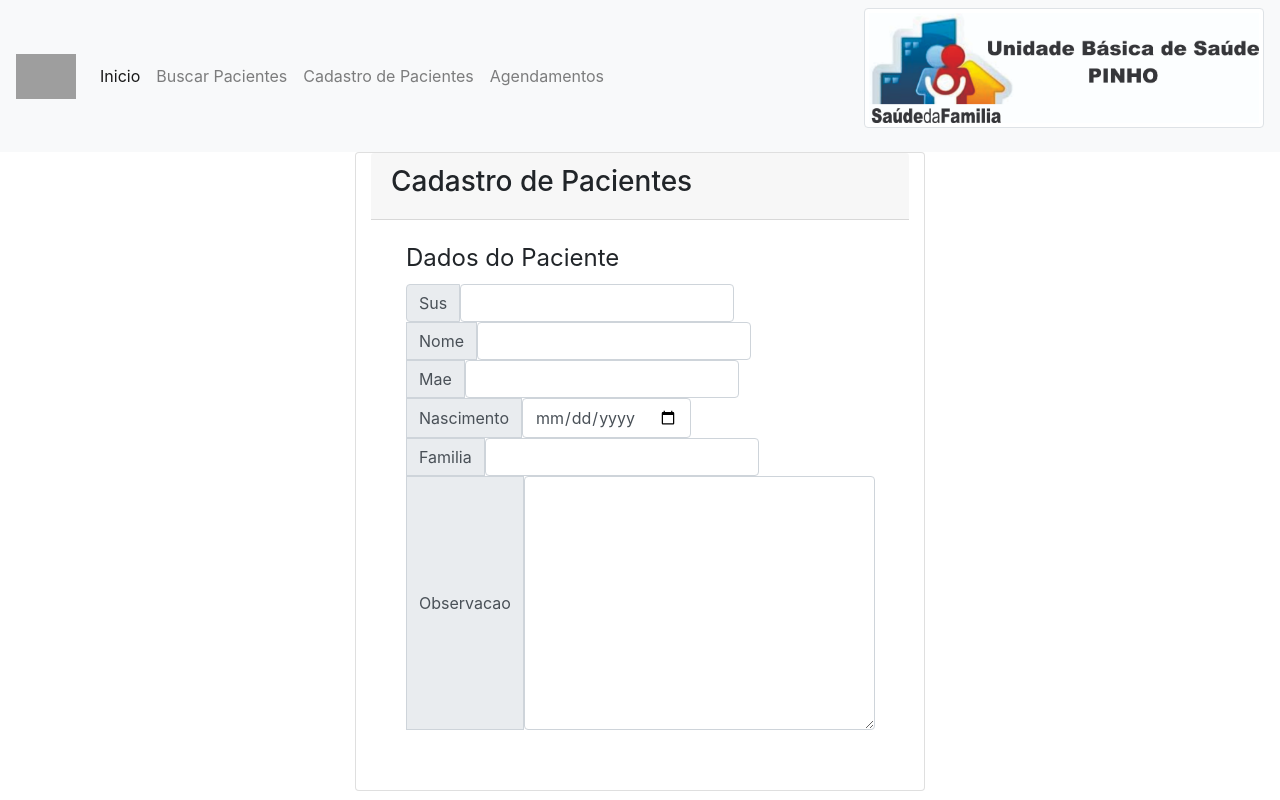
After one commit to danielcdl/Gerenciador_de_pacientes_UBS, a Django app: page /pacientes/cadpaciente/ in a window 1280 px wide. The commit adds this page. Run offline with Django 3.2, Linux system fonts and the light colour scheme; parts of the project's set-up code (start-up, migrations or seed data) failed here and were passed over; some libraries are stand-ins or nearby versions; grey boxes are pictures that could not be loaded.

Commit message:
campos de endereço do model Paciente removidos e inserido em um novo model Familia. criado o template para inserir familia; refatorado o codigo para pesquisa de dados do paciente.

```diff
--- a/pacientes/forms.py
+++ b/pacientes/forms.py
@@ -1,16 +1,16 @@
 from django import forms
 
 from .models import Paciente
+from .models import Familia
 
 
 class PacienteForm(forms.ModelForm):
     class Meta:
         model = Paciente
-        fields = [
-            "sus",
-            "nome",
-            "mae",
-            "nascimento",
-            "familia",
-            "observacao"
-        ]
+        fields = '__all__'
+
+
+class FamiliaForm(forms.ModelForm):
+    class Meta:
+        model = Familia
+        fields = '__all__'
--- a/pacientes/models.py
+++ b/pacientes/models.py
@@ -39,6 +39,15 @@ class Paciente(Model):
         blank=True
     )
 
+    objetos = Manager()
+
+    class Meta:
+        ordering = ['nome']
+
+
+class Familia(Model):
+    familia = PositiveIntegerField()
+
     tipo_logradouro = CharField(
         max_length=100,
         null=False,
@@ -77,4 +86,4 @@ class Paciente(Model):
     objetos = Manager()
 
     class Meta:
-        ordering = ['nome']
+        ordering = ['familia']
--- a/pacientes/urls.py
+++ b/pacientes/urls.py
@@ -1,11 +1,18 @@
 from django.urls import path
 
-from .views import Consultar, Cadastro, consultar_paciente
+from .views import Consultar
+from .views import Cadastro
+from .views import CadastroPaciente
+from .views import CadastroFamilia
+from .views import consultar_paciente
 
 app_name = 'pacientes'
 
 urlpatterns = [
     path('consultar/', Consultar.as_view(), name='consultar'),
     path('cadastro/', Cadastro.as_view(), name='cadastro'),
-    path('cadastro/dados/', consultar_paciente, name='dados'),
+    path('cadpaciente/', CadastroPaciente.as_view(), name='cadastro_paciente'),
+    path('cadfamilia/', CadastroFamilia.as_view(), name='cadastro_familia'),
+    path('cadpaciente/dados/', consultar_paciente),
+    path('cadfamilia/dados/', consultar_paciente),
 ]
--- a/pacientes/views.py
+++ b/pacientes/views.py
@@ -1,10 +1,13 @@
-from django.http import HttpResponseRedirect, JsonResponse
-from django.shortcuts import render
+from django.http import JsonResponse
+from django.shortcuts import render, redirect
 from django.core.paginator import Paginator
+from django.views.generic import TemplateView
 from django.views.generic import View
 
 from pacientes.forms import PacienteForm
+from pacientes.forms import FamiliaForm
 from pacientes.models import Paciente
+from pacientes.models import Familia
 
 
 class Consultar(View):
@@ -34,8 +37,12 @@ class Consultar(View):
         return render(request, self.template_name, {'pacientes': pacientes, 'paginado': paginado})
 
 
-class Cadastro(View):
+class Cadastro(TemplateView):
     template_name = 'pacientes/cadastro.html'
+
+
+class CadastroPaciente(View):
+    template_name = 'pacientes/cadastro_paciente.html'
     context = {}
     form_class = PacienteForm
 
@@ -43,22 +50,21 @@ class Cadastro(View):
         sus = self.request.POST.get('sus', '').strip()
         nome = self.request.POST.get('nome', '').lower().strip()
         paciente = None
-        mensagem = {}
-        if sus:
+
+        if sus != '':
             paciente = Paciente.objetos.filter(sus=sus).last()
 
         if sus == '' or paciente is None:
-            paciente = Paciente.objetos.filter(nome__iexact=nome)
+            paciente = Paciente.objetos.filter(nome__iexact=nome).last()
 
-        if paciente:
+        if paciente is not None:
             form = self.form_class(request.POST, instance=paciente)
         else:
             form = self.form_class(request.POST)
 
         if form.is_valid():
             form.save()
-            mensagem['sucesso'] = 'Paciente cadastrado com sucesso'
-            return render(request, 'pacientes/cadastro.html', {'mensagem': mensagem})
+            return redirect('pacientes:cadastro_paciente')
         else:
             self.context['form'] = form
             return render(request, self.template_name, self.context, )
@@ -69,26 +75,48 @@ class Cadastro(View):
         return render(request, self.template_name, self.context)
 
 
+class CadastroFamilia(View):
+    template_name = 'pacientes/cadastro_familia.html'
+    context = {}
+    form_class = FamiliaForm
+
+    def post(self, request):
+        n_familia = request.POST.get('familia')
+        familia = Familia.objetos.filter(familia=n_familia).last()
+
+        if familia is not None:
+            form = self.form_class(request.POST, instance=familia)
+        else:
+            form = self.form_class(request.POST)
+
+        if form.is_valid():
+            form.save()
+            return redirect('pacientes:paciente_cadastro')
+        else:
+            self.context['form'] = form
+            return render(request, self.template_name, self.context)
+
+    def get(self, request):
+        self.context['form'] = self.form_class
+        return render(request, self.template_name, self.context)
+
+
 def consultar_paciente(request):
     if request.method == "GET":
-        sus = request.GET.get('sus')
-        nome = request.GET.get('nome')
+        sus = request.GET.get('sus', '')
+        nome = request.GET.get('nome', '')
+        familia = request.GET.get('familia', '')
 
-        if sus:
-            paciente = Paciente.objetos.filter(sus=sus).last()
+        if sus != '':
+            dados = Paciente.objetos.filter(sus=sus).values().last()
+        elif nome != '':
+            dados = Paciente.objetos.filter(nome__iexact=nome).values().last()
         else:
-            paciente = Paciente.objetos.filter(nome__iexact=nome).last()
+            dados = Familia.objetos.filter(familia=familia).values().last()
 
-        if paciente is not None:
-            dados = {
-                'sus': paciente.sus,
-                'nome': paciente.nome,
-                'mae': paciente.mae,
-                'nascimento': paciente.nascimento,
-                'familia': paciente.familia,
-                'observacao': paciente.observacao,
-                'encontrado': True
-            }
+        if dados is not None:
+            dados = dict(dados)
+            dados['encontrado'] = True
         else:
             dados = {'encontrado': False}
         return JsonResponse(dados)
--- a/static/pacientes/js/cadastro.js
+++ b/static/pacientes/js/cadastro_paciente.js
@@ -1,6 +1,6 @@
 $(document).ready(function () {
-    $('#sus').on('blur', function () {
-        if (this.value) {
+    $('#id_sus').on('change', function () {
+        if (this.value !== '') {
             $.ajax({
                 url: "dados/",
                 type: "GET",
@@ -11,11 +11,11 @@ $(document).ready(function () {
                         let reset = $('#reset');
                         let msg = $('#msg');
                         $('#encontrado').attr('value', 'encontrado');
-                        $('#nome').val(dados.nome);
-                        $('#mae').val(dados.mae);
-                        $('#nascimento').val(dados.nascimento);
-                        $('#familia').val(dados.familia);
-                        $('#observacao').val(dados.observacao);
+                        $('#id_nome').val(dados.nome);
+                        $('#id_mae').val(dados.mae);
+                        $('#id_nascimento').val(dados.nascimento);
+                        $('#id_familia').val(dados.familia);
+                        $('#id_observacao').val(dados.observacao);
 
                         msg.attr('class', 'alert alert-success');
                         msg.text('Paciente encontrado!');
@@ -34,7 +34,7 @@ $(document).ready(function () {
         }
     });
 
-    $('#nome').on('blur', function () {
+    $('#id_nome').on('change', function () {
         if (this.value !== '' && $('#encontrado').val() !== 'encontrado') {
             $.ajax({
                 url: "dados/",
@@ -43,14 +43,14 @@ $(document).ready(function () {
                 success: function (dados) {
                     let botao = $('#botao');
                     if (dados.encontrado === true) {
-                        let sus = $('#sus');
+                        let sus = $('#id_sus');
                         if (sus !== dados.sus) {
                             sus.val(dados.sus);
                         }
-                        $('#mae').val(dados.mae);
-                        $('#nascimento').val(dados.nascimento);
-                        $('#familia').val(dados.familia);
-                        $('#observacao').val(dados.observacao);
+                        $('#id_mae').val(dados.mae);
+                        $('#id_nascimento').val(dados.nascimento);
+                        $('#id_familia').val(dados.familia);
+                        $('#id_observacao').val(dados.observacao);
                         botao.text('ATUALIZAR');
                         let msg = $('#msg');
                         msg.attr('class', 'alert alert-success');
--- a/templates/layouts/base.html
+++ b/templates/layouts/base.html
@@ -14,6 +14,8 @@
 
         <!-- Arquivos CSS -->
         <link rel="stylesheet" href="https://maxcdn.bootstrapcdn.com/bootstrap/4.0.0/css/bootstrap.min.css" integrity="sha384-Gn5384xqQ1aoWXA+058RXPxPg6fy4IWvTNh0E263XmFcJlSAwiGgFAW/dAiS6JXm" crossorigin="anonymous">
+
+        <link rel="stylesheet" href="https://use.fontawesome.com/releases/v5.7.2/css/all.css" integrity="sha384-fnmOCqbTlWIlj8LyTjo7mOUStjsKC4pOpQbqyi7RrhN7udi9RwhKkMHpvLbHG9Sr" crossorigin="anonymous">
 
 
 
--- /dev/null
+++ b/templates/pacientes/cadastro_paciente.html
@@ -0,0 +1,77 @@
+{% extends "layouts/base.html" %}
+{% load static %}
+{% load widget_tweaks %}
+
+{% block title %}UBS PINHO{% endblock %}
+
+{% block conteudo %}
+<div class="container">
+    <div class="row justify-content-md-center">
+        <div class="col-sm-6 card">
+            <div class="card-header">
+                <h3 class="display-6">Cadastro de Pacientes</h3>
+            </div>
+            <div class="card-body">
+                <fieldset class="col-lg">
+                    <legend>Dados do Paciente</legend>
+                    {% if mensagem.sucesso|length > 0 %}
+                    <label id="msg" class="text-center alert alert-success">{{mensagem.sucesso}}</label>
+                    {% else %}
+                    <label id="msg" class="text-center alert alert-danger" style="display: none"></label>
+                    {% endif %}
+                    <input id="encontrado" type="checkbox" hidden>
+                    <form method="post">
+                        {% csrf_token %}
+                        <div class="input-group">
+                            <div class="input-group-prepend">
+                                <label for="id_sus" class="input-group-text">
+                                    Sus</label>
+                                <input type="text" name="sus" maxlength="18" class="form-control" id="id_sus">
+                            </div>
+
+                            <div class="input-group-prepend">
+                                <label for="id_nome" class="input-group-text">
+                                    Nome</label>
+                                <input type="text" name="nome" maxlength="100" class="form-control" required
+                                       id="id_nome">
+                            </div>
+
+                            <div class="input-group-prepend">
+                                <label for="id_mae" class="input-group-text">
+                                    Mae</label>
+                                <input type="text" name="mae" maxlength="100" class="form-control" id="id_mae">
+                            </div>
+
+                            <div class="input-group-prepend">
+                                <label for="id_nascimento" class="input-group-text">
+                                    Nascimento</label>
+                                <input type="date" name="nascimento" class="form-control" id="id_nascimento">
+                            </div>
+
+                            <div class="input-group-prepend">
+                                <label for="id_familia" class="input-group-text">
+                                    Familia</label>
+                                <input type="number" name="familia" min="0" class="form-control" id="id_familia">
+                            </div>
+
+                            <div class="input-group-prepend">
+                                <label for="id_observacao" class="input-group-text">
+                                    Observacao</label>
+                                <textarea name="observacao" cols="40" rows="10" maxlength="255" class="form-control"
+                                          id="id_observacao"></textarea>
+                            </div>
+                        </div>
+                        <div class="card-body" align="center">
+                            <button id="botao" class="btn btn-primary" style="display: none"></button>
+                            <button id="reset" type="reset" class="btn btn-primary" style="display: none">LIMPAR</button>
+                        </div>
+                    </form>
+                </fieldset>
+            </div>
+        </div>
+    </div>
+</div>
+{% endblock %}
+{% block scripts %}
+<script src="{% static 'pacientes/js/cadastro_paciente.js' %}"></script>
+{% endblock %}
```
Also changed, not shown: static/pacientes/js/cadastro_familia.js (added, +19 -0 lines), templates/home/index.html (+6 -5 lines), templates/pacientes/cadastro.html (+29 -57 lines), templates/pacientes/cadastro_familia.html (added, +77 -0 lines), templates/pacientes/consultar.html (+5 -2 lines).
